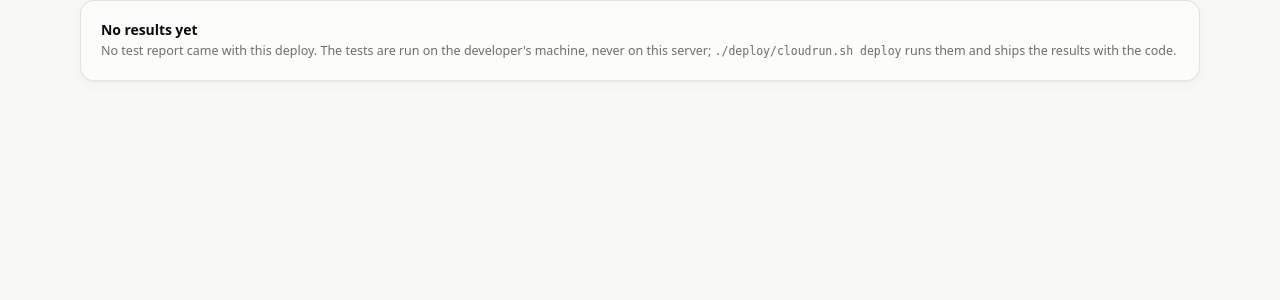
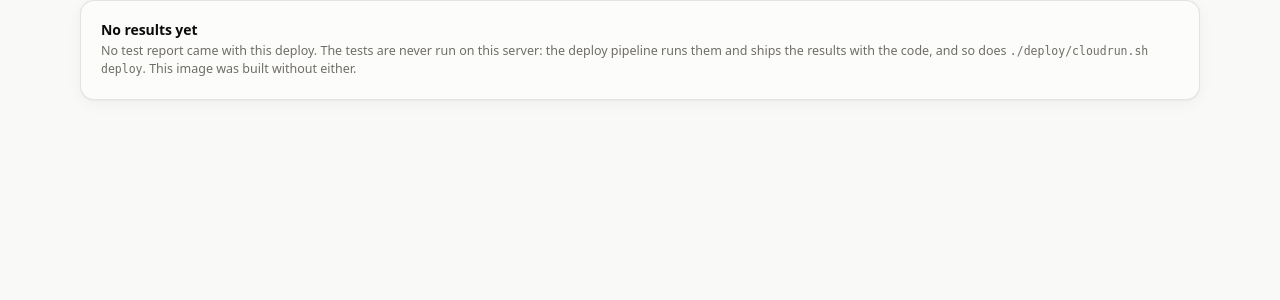
Before and after one commit to davidfic/meter-matters, a Flask app: page /test-suite in a window 1280 px wide. Shown: the part 85-385 px from the top of the page. Run offline with Flask 3, Linux system fonts and the light colour scheme; some libraries are stand-ins or nearby versions.

Commit message:
The pipeline ships the test report, so /test-suite is no longer empty
The pipeline's test step ran the suite with a plain unittest runner and
wrote nothing, so an image built by a push carried no test-report.json and
/test-suite said "No results yet". Only the laptop deploy script wrote one.

The step now runs the suite through metermatters.testreport, writes the
report beside the code for the image build to copy in, and labels it with
the commit. Its own checks are unchanged: a failure, no tests at all, or a
Postgres test skipped despite a database still fail the build.

Co-Authored-By: Claude Fable 5.1 <noreply@anthropic.com>

```diff
--- a/cloudbuild.yaml
+++ b/cloudbuild.yaml
@@ -22,6 +22,9 @@ steps:
     args: [deploy/ci/test.sh]
     env:
       - ELEC_TEST_DATABASE_URL=postgresql://postgres:${_CI_DB_PASSWORD}@elec-ci-postgres:5432/postgres
+      # Labels the test report that ships with the image.
+      - COMMIT_SHA=${COMMIT_SHA}
+      - TAG=${_TAG}
 
   # Builds, then refuses the image if it holds anything that is not the app.
   - id: build
--- a/metermatters/testreport.py
+++ b/metermatters/testreport.py
@@ -3,8 +3,9 @@
 
 The suite never runs on the server: it patches the environment and the network
 while it runs, and the image doesn't carry the tests. It runs where the code is
-written, as the last step of ``./deploy/cloudrun.sh deploy``, and the results
-travel with the code they describe, in ``test-report.json``. The ``/test-suite``
+written - the pipeline's test step (deploy/ci/test.sh) or ``./deploy/cloudrun.sh
+deploy`` - and the results travel with the code they describe, in
+``test-report.json``. The ``/test-suite``
 page only reads that file.
 
     python testreport.py                  run, write test-report.json, print a summary
--- a/metermatters/web/templates/test_suite.html
+++ b/metermatters/web/templates/test_suite.html
@@ -27,9 +27,9 @@
   <section>
     <div class="card">
       <h2>No results yet</h2>
-      <p class="note" style="margin-bottom:0">No test report came with this deploy. The tests are run on the
-        developer's machine, never on this server; <code>./deploy/cloudrun.sh deploy</code> runs them
-        and ships the results with the code.</p>
+      <p class="note" style="margin-bottom:0">No test report came with this deploy. The tests are never run on
+        this server: the deploy pipeline runs them and ships the results with the code, and so does
+        <code>./deploy/cloudrun.sh deploy</code>. This image was built without either.</p>
     </div>
   </section>
   {% else %}
```
Also changed, not shown: 1 other file.
